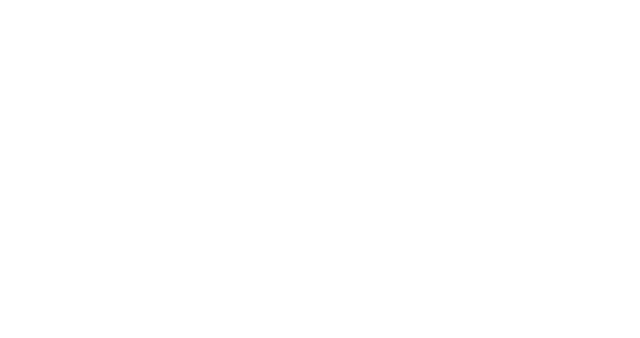
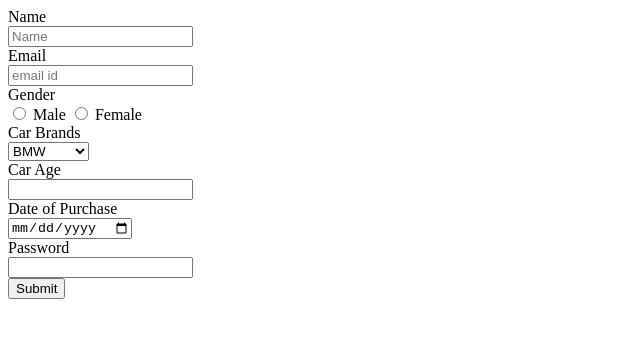
Before and after one commit to acciojob/car-insurance-form-ektaspeak1, a website: page main.html in a window 1280 px wide. Shown: the whole page, without its empty margins (0-640 px from the left). Drawn offline with Linux system fonts and the light colour scheme.

Commit message:
created a submission

```diff
--- a/main.html
+++ b/main.html
@@ -8,9 +8,49 @@
 
 <body>
 	<!-- the entire body must be written by student -->
+	<form action="#" method="post">
+		<div>
+			<label for="fname">Name</label><br>
+			<input type="fname" name="fname" placeholder="Name">
+		</div>
+		<div>
+			<label for="email">Email</label><br>
+			<input type="email" name="email" placeholder="email id">
+		</div>
+		<div>
+			<label for="gender">Gender</label><br>
+			<input type="radio" name="gender" id="male"required>
+
+
+			<label for="male">Male</label>
+			<input type="radio" name="gender" id="female"required>
+			<label for="female">Female</label>
+		</div>
+		<div>
+			<label for="cars" id="cars">Car Brands</label><br>
+			<select type="text" name="cars" id="cars"required>
+				<option value="bmw">BMW</option>
+				<option value="audi">Audi</option>
+				<option value="mercedez">Mercedez</option>
+			</select><br>
+		</div>
+		<div>
+			<label for="carage" id="carage">Car Age</label><br>
+			<input type="number" name="carage" id="carage" required><br>
+		</div>
+		<div>
+			<label for="dop" id="dop">Date of Purchase</label><br>
+			<input type="date" name="dop" id="dop"required>
+		</div>
+		<div>
+			<label for="password" id="password">Password</label><br>
+			<input type="password" name="password" id="password"required><br>
+
+			<button type="submit">Submit</button>
+		</div>
     <script type="text/javascript" src="./script.js">
 </script>
-
+	</form>
 </body>
 
 </html>
```
